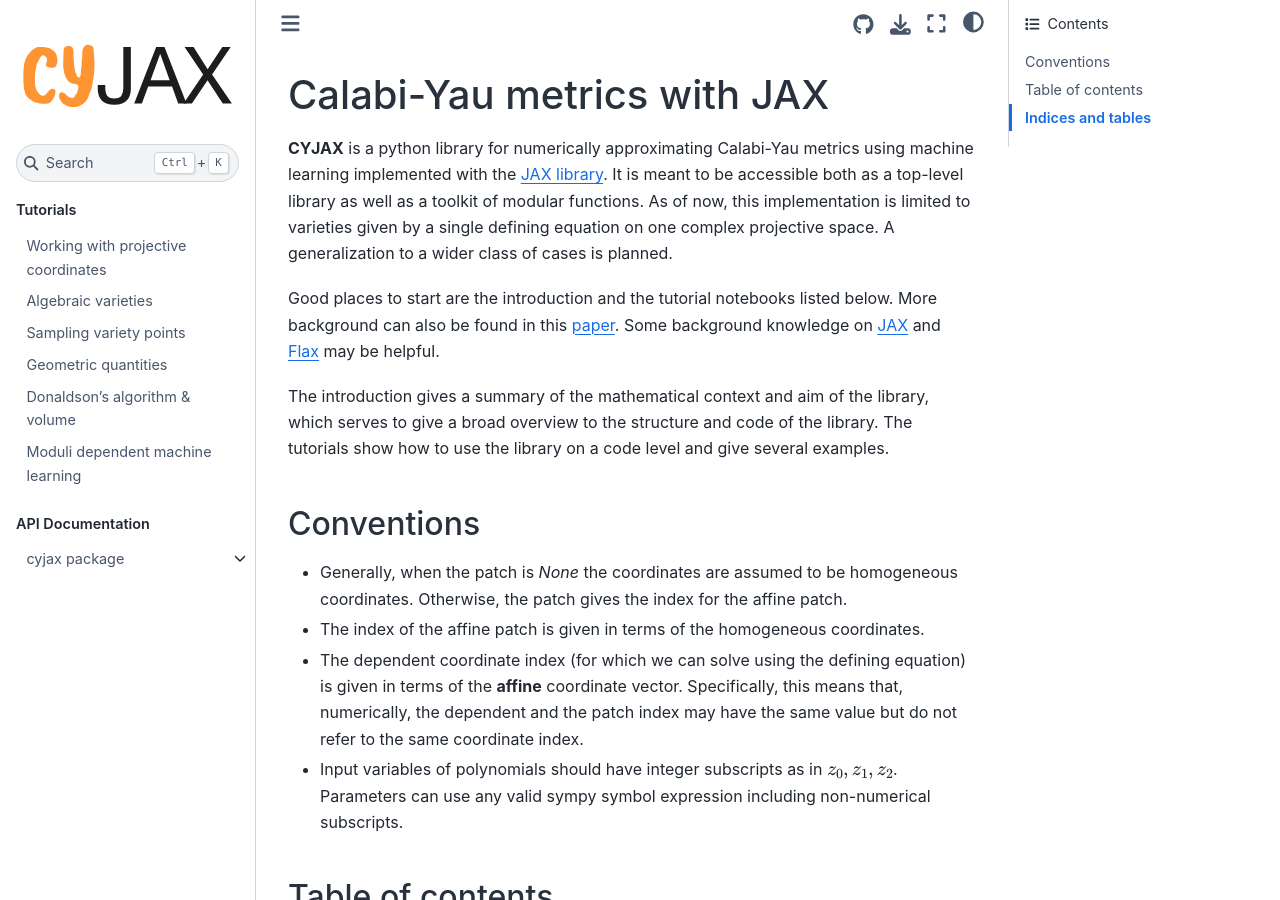
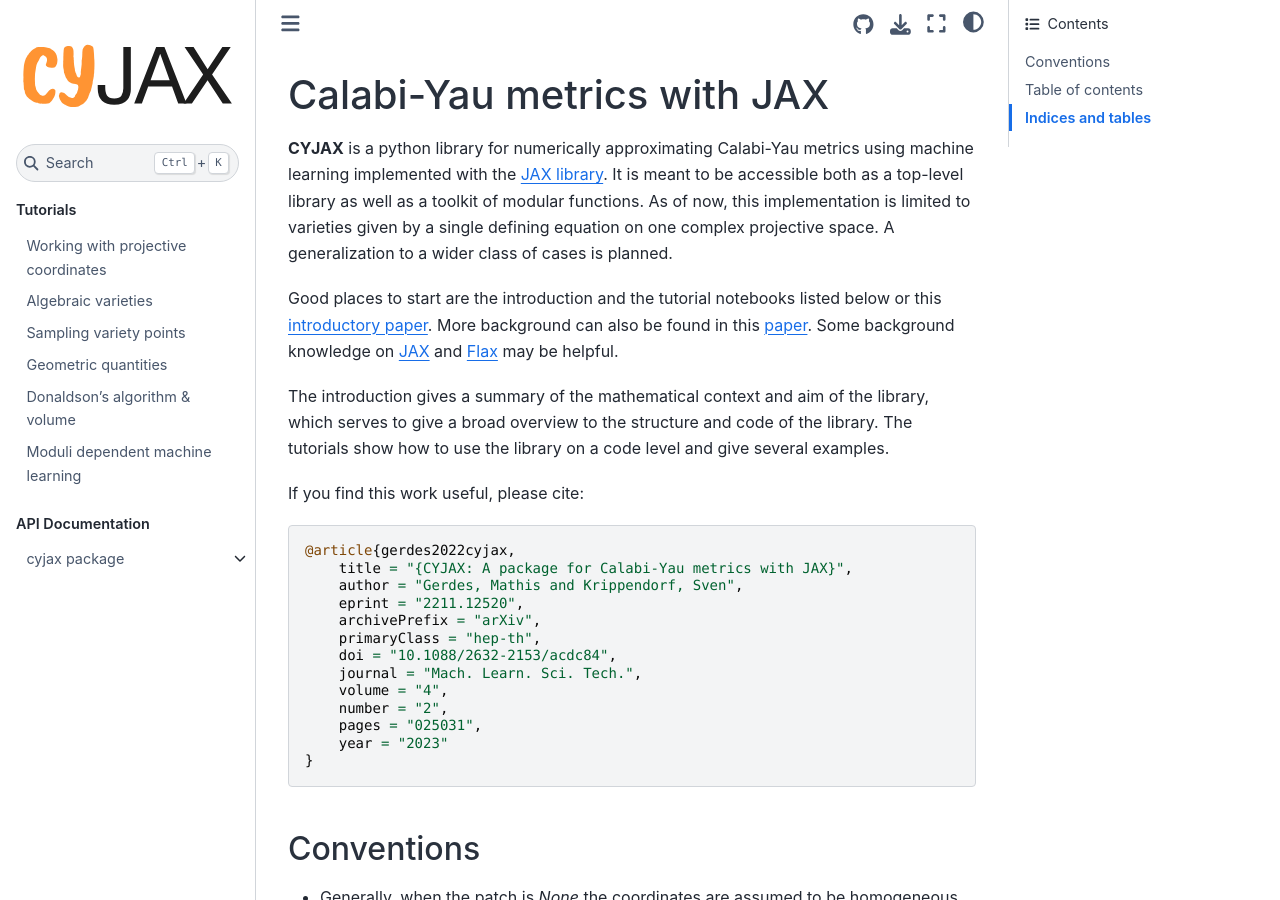
Before and after one commit to ml4physics/cyjax, a Sphinx documentation site: the page built from docs/source/index.rst, in a window 1280 px wide and 900 px high. Built offline with Sphinx 7.4.7 and the Sphinx Book theme 1.1.4, drawn with Linux system fonts in a browser that asks for light colours; pages that are not in the unit, such as notebooks, are missing from menus.

Commit message:
Update paper reference.

```diff
--- a/docs/source/index.rst
+++ b/docs/source/index.rst
@@ -7,13 +7,29 @@ It is meant to be accessible both as a top-level library as well as a toolkit of
 As of now, this implementation is limited to varieties given by a single defining equation on one complex projective space.
 A generalization to a wider class of cases is planned.
 
-Good places to start are the introduction and the tutorial notebooks listed below.
+Good places to start are the introduction and the tutorial notebooks listed below or this `introductory paper <https://inspirehep.net/literature/2514129>`_.
 More background can also be found in this `paper <https://inspirehep.net/literature/1835403>`_.
 Some background knowledge on `JAX <https://github.com/google/jax>`_ and
 `Flax <https://github.com/google/flax>`_ may be helpful.
 
 The introduction gives a summary of the mathematical context and aim of the library, which serves to give a broad overview to the structure and code of the library.
 The tutorials show how to use the library on a code level and give several examples.
+
+If you find this work useful, please cite::
+
+    @article{gerdes2022cyjax,
+        title = "{CYJAX: A package for Calabi-Yau metrics with JAX}",
+        author = "Gerdes, Mathis and Krippendorf, Sven",
+        eprint = "2211.12520",
+        archivePrefix = "arXiv",
+        primaryClass = "hep-th",
+        doi = "10.1088/2632-2153/acdc84",
+        journal = "Mach. Learn. Sci. Tech.",
+        volume = "4",
+        number = "2",
+        pages = "025031",
+        year = "2023"
+    }
 
 Conventions
 -----------
```
Also changed, not shown: README.md (+11 -6 lines).
